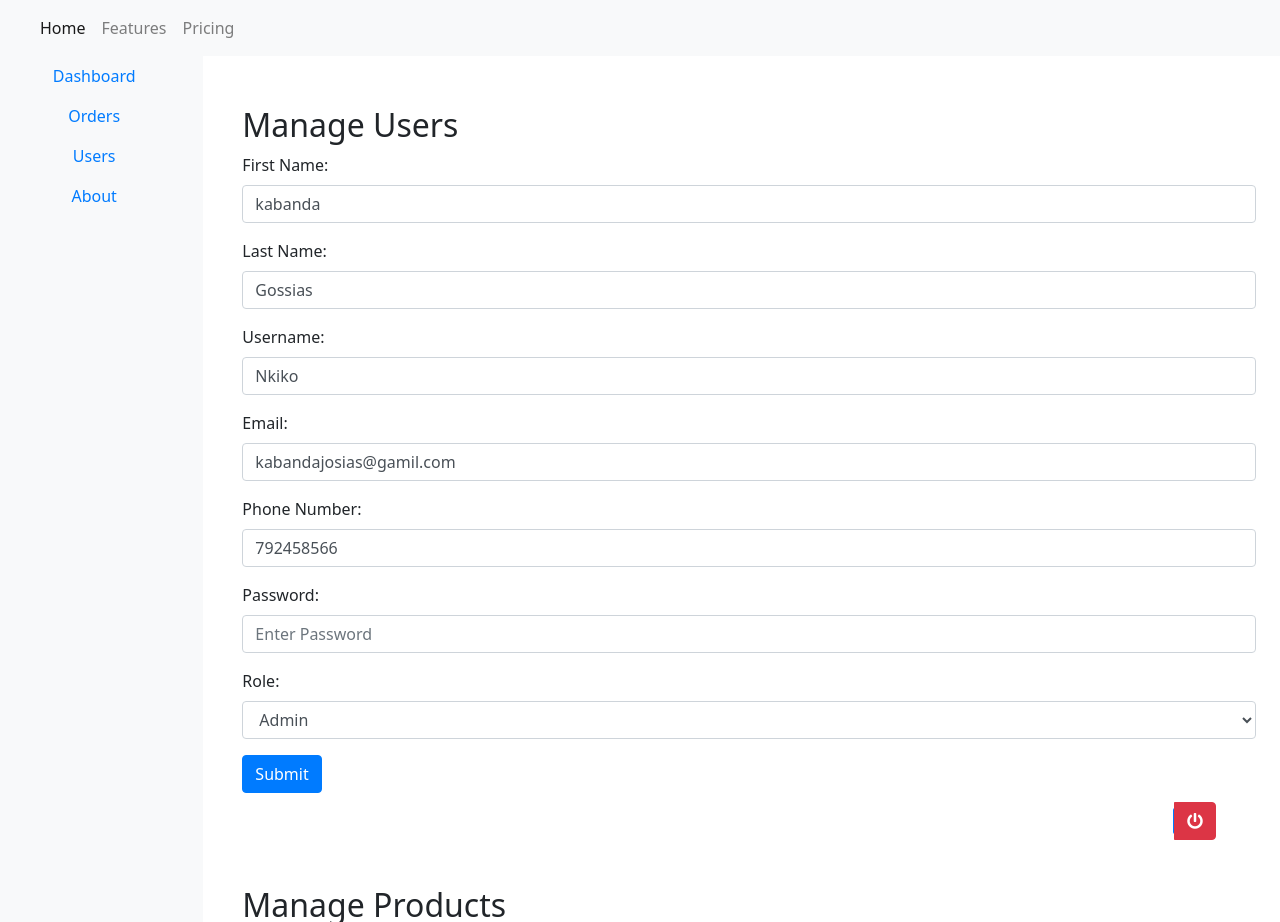
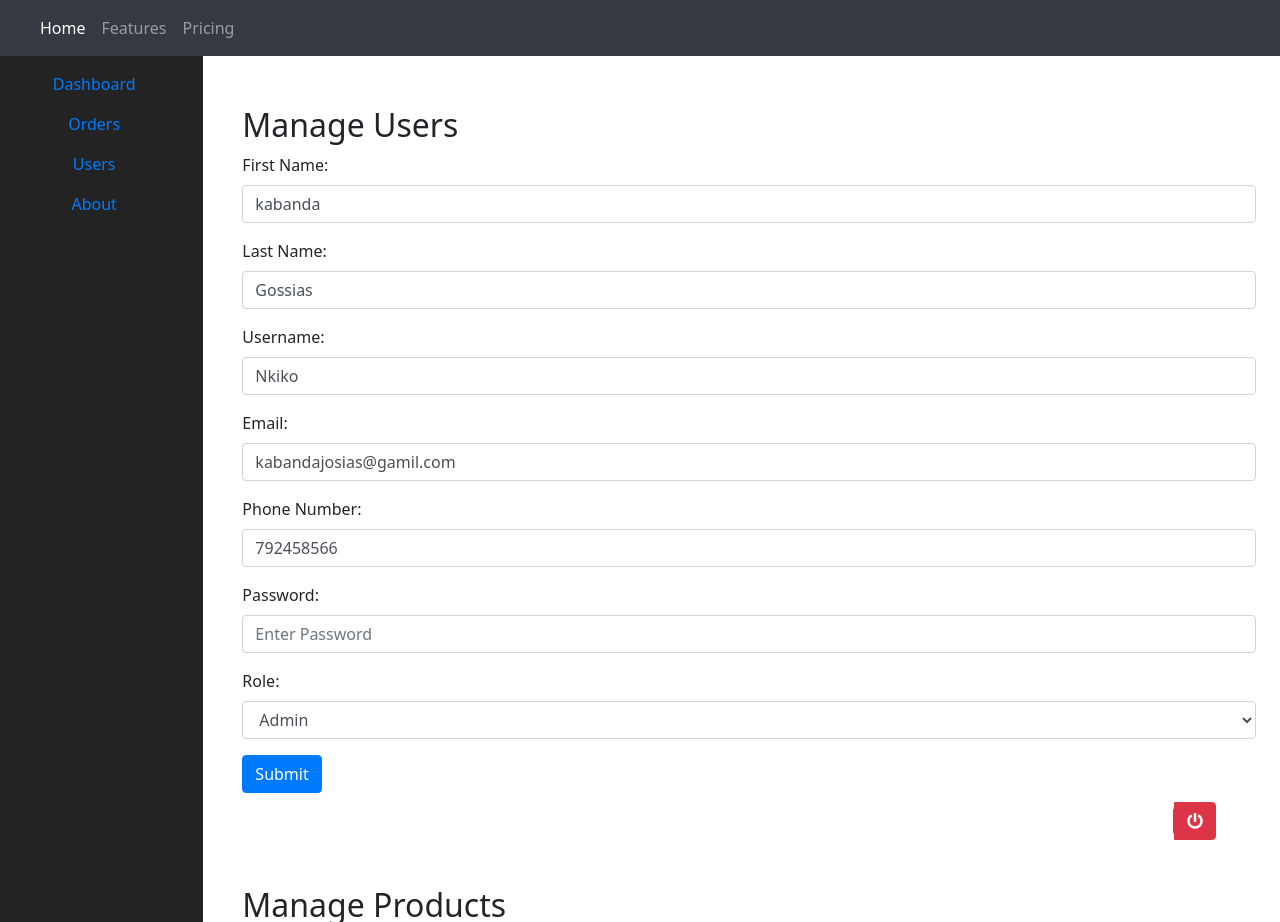
Before and after one commit to nkiko-hertier/Repaires, a PHP site: page /Repair/admin/home.php?user=1 in a window 1280 px wide. Run offline with PHP 8.4, Linux system fonts and the light colour scheme; a user stored in the database is signed in; data comes from the database, SQL or seed files in the repository; data that the repository does not hold is empty.

Commit message:
Dashboard theme
Designing the Dashboard theme to dark navbars

```diff
--- a/admin/home.php
+++ b/admin/home.php
@@ -117,7 +117,7 @@ html{
     </div>
     <!--Header-->
     <header>
-        <nav class="navbar navbar-expand-lg navbar-light bg-light">
+        <nav class="navbar navbar-expand-lg navbar-dark bg-dark">
             <div class="navbar-brand">
             </div>
             <button class="navbar-toggler" type="button" data-toggle="collapse" data-target="#navbarNav"
@@ -144,11 +144,11 @@ html{
     <div width="100%">
         <div class="row">
             <!--Sidebar-->
-            <nav class="col-md-2 bg-light sidebar">
+            <nav class="col-md-2 sidebar" style="background:#232323;">
                 <div class="sidebar-sticky" style="position: relative;">
-                    <ul class="nav flex-column">
-                        <li class="nav-item">
-                            <a onclick="DashScroll('.dash-main #home')" class="nav-link active" href="#">
+                    <ul class="nav navbar navbar-light  flex-column">
+                        <li class="nav-item active">
+                            <a onclick="DashScroll('.dash-main #home')" class="nav-link" href="#">
                                 <span data-feather="home"></span>
                                 Dashboard <span class="sr-only">(current)</span>
                             </a>
```
